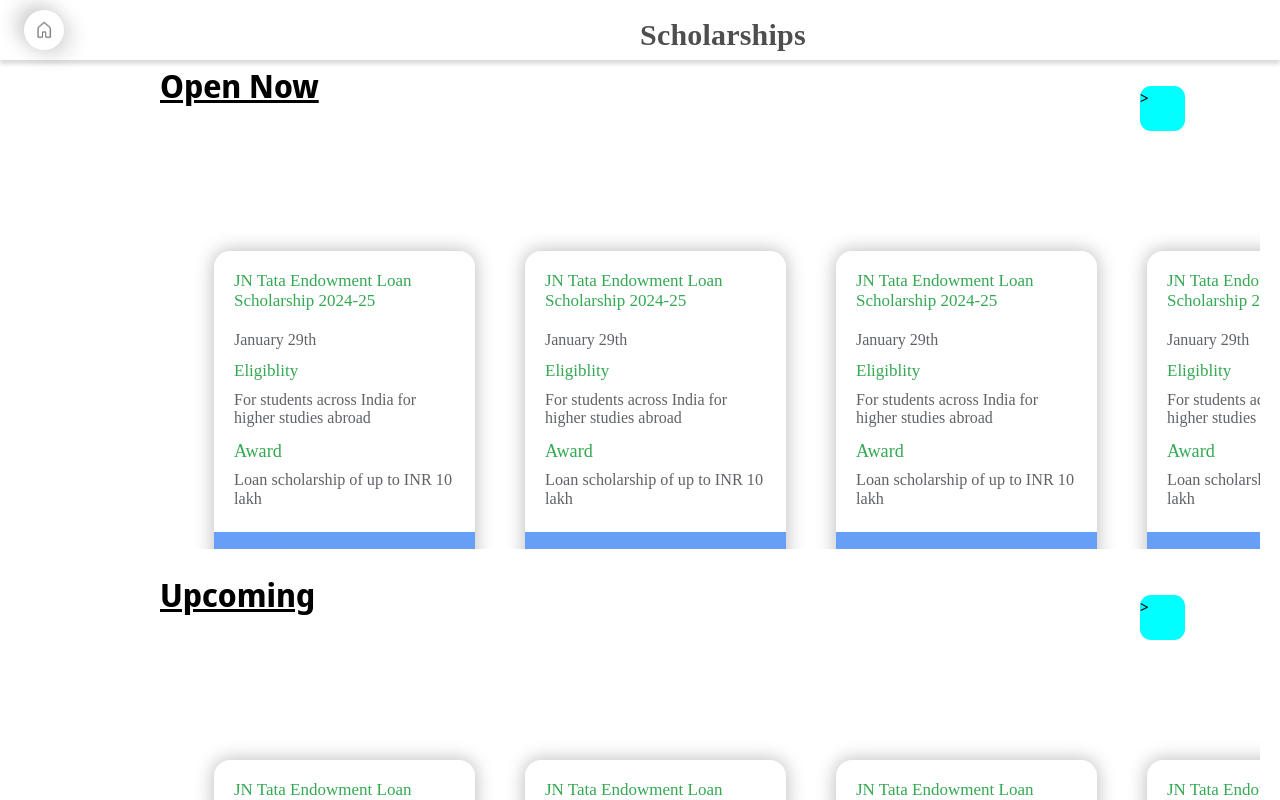
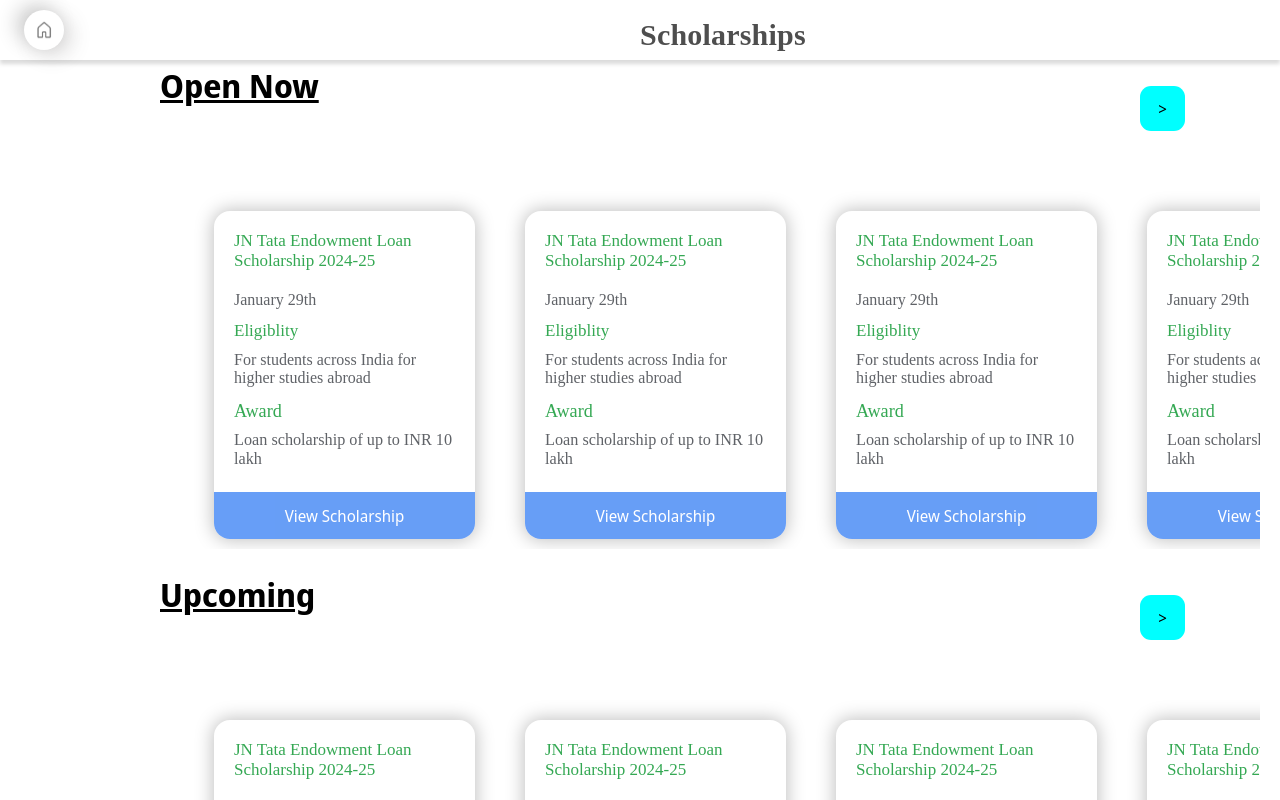
Before and after one commit to SahilShameerDev/scholarship_website_gdsc, a Next.js app: page /scholarships in a window 1280 px wide. Shown: the top 800 px of the page. Built offline with nearby package versions, Linux system fonts and the light colour scheme.

Commit message:
Carousel scrolling can be done now using the button, CSS issues fixed

```diff
--- a/components/ScholarshipPage/Card/Card.module.css
+++ b/components/ScholarshipPage/Card/Card.module.css
@@ -4,7 +4,7 @@
     background-color: white;
     box-shadow: 0px 0px 18.446px 1.299px rgba(0, 0, 0, 0.25);
     position: relative;
-    top: 50px;
+    top: 10px;
     left: 9rem;
     border-radius: 16px;
     text-align: left;
--- a/components/ScholarshipPage/ScholarSections/ScholarSection.module.css
+++ b/components/ScholarshipPage/ScholarSections/ScholarSection.module.css
@@ -19,10 +19,11 @@
 .scrollableContainer {
   width: 100%; /* Or a suitable width for content */
   overflow-x: scroll;
-  overflow-y: hidden; /* Prevent vertical scrollbar */
+  overflow-y: auto; /* Prevent vertical scrollbar */
   scroll-behavior: smooth; /* Enable smooth scrolling */
   scrollbar-width: none; /* Firefox (newer versions) */
   -ms-overflow-style: none; /* Internet Explorer/Edge */
+  cursor: grab;
 }
 
 .cards {
@@ -37,7 +38,7 @@
     left: 70rem;
     width: 45px;
     height: 45px;
-    background-color: aqua;
+    background-color: cyan;
     border-radius: 11px ;
     margin: 0;
     border: 0;
--- a/components/ScholarshipPage/ScholarSections/ScholarSections.tsx
+++ b/components/ScholarshipPage/ScholarSections/ScholarSections.tsx
@@ -1,43 +1,55 @@
-'use client'
+"use client";
 
-import { motion } from 'framer-motion';
-import React, { createContext, useRef,useState, useEffect } from 'react';
-import styles from './ScholarSection.module.css';
-import Cards from '../Card/Card';
+import { motion } from "framer-motion";
+import React, { createContext, useRef, useState, useEffect } from "react";
+import styles from "./ScholarSection.module.css";
+import Cards from "../Card/Card";
 
 interface ScholarSectionsProps {
   title: string;
 }
 
 const ScholarSections: React.FC<ScholarSectionsProps> = ({ title }) => {
+  const [isTranslated, setIsTranslated] = useState(false);
 
-
-
-
+  const handleTranslate = () => {
+    setIsTranslated(!isTranslated);
+  };
   return (
     <div className={styles.container}>
       <h2 className={styles.title}>{title}</h2>
-      <div className={styles.button}>
-          <button>&gt;</button>
-        </div>
+      <div>
+        <motion.button
+          whileHover={{ scale: 1.1 }} // Scale up slightly on hover
+          whileTap={{ scale: 0.9 }} // Scale down and change color on tap
+          transition={{ duration: 0.2 }}
+          className={styles.button}
+          onClick={handleTranslate}
+        >
+          &gt;
+        </motion.button>
+      </div>
 
-      <motion.div  className={styles.scrollableContainer}>
+      <motion.div className={styles.scrollableContainer}>
         <motion.div
           className={styles.cards}
           drag="x" // Enable horizontal drag
           dragElastic={0.3} // Add slight springiness to drag
-          dragConstraints={{right: 0, left: -1032}}
+          dragConstraints={{ right: 0, left: -1032 }}
+          animate={
+            isTranslated ? { translateX: "-1100px" } : { translateX: "0px" }
+          }
+          transition={{ duration: 0.3 }}
         >
-          <Cards/>
-          <Cards/>
-          <Cards/>
-          <Cards/>
-          <Cards/>
-          <Cards/>
-          <Cards/>
+          <Cards />
+          <Cards />
+          <Cards />
+          <Cards />
+          <Cards />
+          <Cards />
+          <Cards />
         </motion.div>
       </motion.div>
-
     </div>
   );
 };
```
